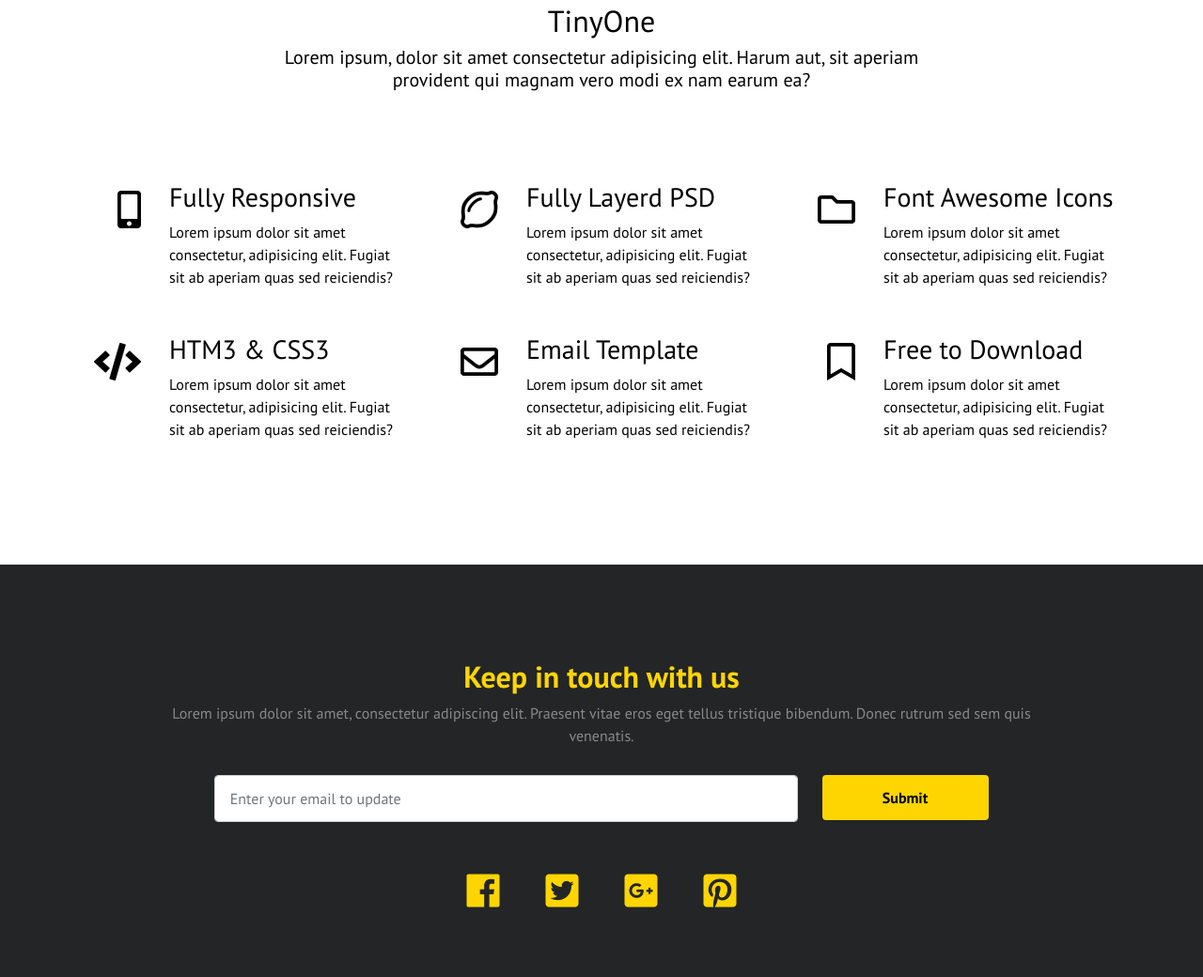
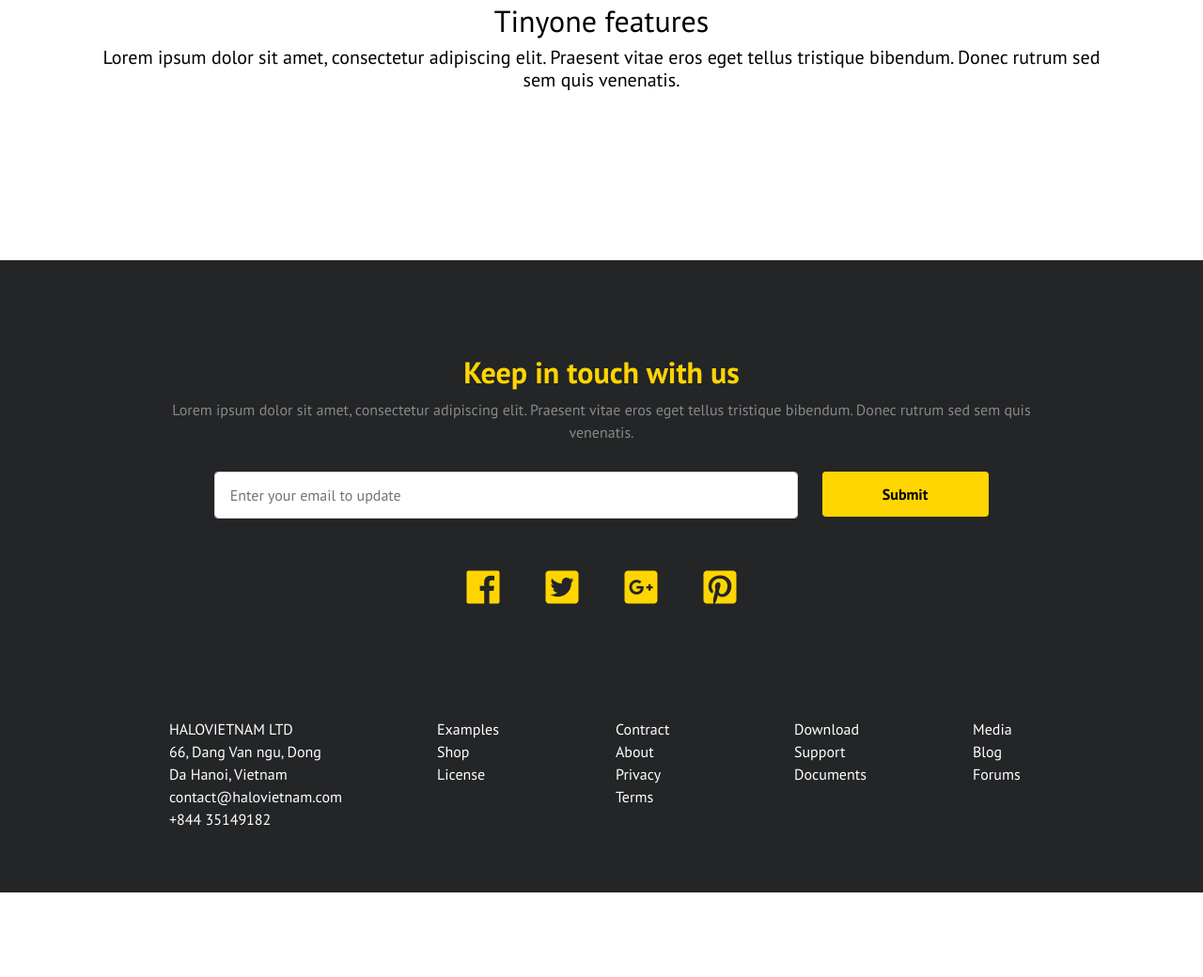
Before and after one commit to rifat-H/TinyOne, a plain HTML site: page index.html in a window 1280 px wide. Shown: the part 786-1826 px from the top of the page at 94% size. After the commit the page ends 1736 px from the top, so only its background shows below. Drawn offline with Linux system fonts and the light colour scheme.

Commit message:
Feature width  bug

```diff
--- a/css/style.scss
+++ b/css/style.scss
@@ -69,6 +69,12 @@ header {
         padding: 15px 0;
     }
 
+    i {
+        &:hover {
+            color: white;
+        }
+    }
+
 
 }
 
@@ -79,6 +85,14 @@ header {
 
 .features {
     padding: 100px 0;
+
+    i {
+        color: black;
+
+        &:hover {
+            color: $mainYellow;
+        }
+    }
 }
 
 .f_title {
@@ -86,7 +100,9 @@ header {
     h5 {
         margin-bottom: 80px;
     }
+
 }
+
 
 // features end
 
@@ -113,36 +129,41 @@ header {
         font-weight: bold;
         padding: 12px 31%;
         margin-left: -32%;
-        &:hover{
+
+        &:hover {
             background-color: #ddbe23;
             border: none;
         }
     }
 
-    input{
+    input {
         padding: 24px 16px;
         width: 91%;
         margin-left: 7%;
     }
 }
 
-.cus_icon{
+.cus_icon {
     color: $mainYellow;
     padding: 43px 2%;
+    &:hover{
+        color: white;
+    }
 }
 
 // social end
 
 // footer start
 
-footer{
+footer {
     background-color: $footerBgc;
     padding-bottom: 50px;
 }
 
-a{
+a {
     color: white;
-    &:hover{
+
+    &:hover {
         color: $mainYellow;
         text-decoration: none;
     }
--- a/index.html
+++ b/index.html
@@ -170,7 +170,6 @@
                 </div>
             </div>
         </div>
-        </div>
     </section>
 
     <!-- slider end -->
@@ -179,112 +178,18 @@
 
     <section class="features">
         <div class="contanier">
-            <div class="container">
-                <!-- title start -->
-                <div class="row">
-                    <div class="col-md-8 offset-md-2">
-                        <div class="f_title">
-                            <h2 class="text-center">TinyOne</h2>
-                            <h5 class="text-center">Lorem ipsum, dolor sit amet consectetur adipisicing elit. Harum
-                                aut, sit aperiam provident
-                                qui magnam vero modi ex nam earum ea?</h5>
-                        </div>
+            <div class="row">
+                <div class="col-md-10 offset-md-1">
+                    <div class="text-center f_title">
+                        <h2>Tinyone features</h2>
+                        <h5>Lorem ipsum dolor sit amet, consectetur adipiscing elit. Praesent vitae eros eget tellus
+                            tristique bibendum. Donec rutrum sed sem quis venenatis.</h5>
                     </div>
-                </div>
-                <!-- title end -->
-
-                <div class="row">
-
-                    <!-- f_item 1 start -->
-                    <div class="col-md-4 my-3">
-                        <div class="row">
-                            <div class="col-md-3 d-md-flex justify-content-end">
-                                <i class="fas fa-mobile-alt"></i>
-                            </div>
-                            <div class="col-md-9">
-                                <h3>Fully Responsive</h3>
-                                <p>Lorem ipsum dolor sit amet consectetur, adipisicing elit. Fugiat sit ab aperiam quas
-                                    sed reiciendis?</p>
-                            </div>
-                        </div>
-                    </div>
-                    <!-- f_item 1 end -->
-                    <!-- f_item 1 start -->
-                    <div class="col-md-4 my-3">
-                        <div class="row">
-                            <div class="col-md-3 d-md-flex justify-content-end">
-                                <i class="far fa-lemon"></i>
-                            </div>
-                            <div class="col-md-9">
-                                <h3>Fully Layerd PSD</h3>
-                                <p>Lorem ipsum dolor sit amet consectetur, adipisicing elit. Fugiat sit ab aperiam quas
-                                    sed reiciendis?</p>
-                            </div>
-                        </div>
-                    </div>
-                    <!-- f_item 1 end -->
-                    <!-- f_item 1 start -->
-                    <div class="col-md-4 my-3">
-                        <div class="row">
-                            <div class="col-md-3 d-md-flex justify-content-end">
-                                <i class="far fa-folder"></i>
-                            </div>
-                            <div class="col-md-9">
-                                <h3>Font Awesome Icons</h3>
-                                <p>Lorem ipsum dolor sit amet consectetur, adipisicing elit. Fugiat sit ab aperiam quas
-                                    sed reiciendis?</p>
-                            </div>
-                        </div>
-                    </div>
-                    <!-- f_item 1 end -->
-                    <!-- f_item 1 start -->
-                    <div class="col-md-4 my-3">
-                        <div class="row">
-                            <div class="col-md-3 d-md-flex justify-content-end">
-                                <i class="fas fa-code"></i>
-                            </div>
-                            <div class="col-md-9">
-                                <h3>HTM3 & CSS3</h3>
-                                <p>Lorem ipsum dolor sit amet consectetur, adipisicing elit. Fugiat sit ab aperiam quas
-                                    sed reiciendis?</p>
-                            </div>
-                        </div>
-                    </div>
-                    <!-- f_item 1 end -->
-                    <!-- f_item 1 start -->
-                    <div class="col-md-4 my-3">
-                        <div class="row">
-                            <div class="col-md-3 d-md-flex justify-content-end">
-                                <i class="far fa-envelope"></i>
-                            </div>
-                            <div class="col-md-9">
-                                <h3>Email Template</h3>
-                                <p>Lorem ipsum dolor sit amet consectetur, adipisicing elit. Fugiat sit ab aperiam quas
-                                    sed reiciendis?</p>
-                            </div>
-                        </div>
-                    </div>
-                    <!-- f_item 1 end -->
-                    <!-- f_item 1 start -->
-                    <div class="col-md-4 my-3">
-                        <div class="row">
-                            <div class="col-md-3 d-md-flex justify-content-end">
-                                <i class="far fa-bookmark"></i>
-                            </div>
-                            <div class="col-md-9">
-                                <h3>Free to Download</h3>
-                                <p>Lorem ipsum dolor sit amet consectetur, adipisicing elit. Fugiat sit ab aperiam quas
-                                    sed reiciendis?</p>
-                            </div>
-                        </div>
-                    </div>
-                    <!-- f_item 1 end -->
-
-
                 </div>
             </div>
         </div>
     </section>
+
 
     <!-- feature end -->
 
@@ -298,7 +203,7 @@
                         <h2>Keep in touch with us</h2>
                         <p>Lorem ipsum dolor sit amet, consectetur adipiscing elit. Praesent vitae eros eget tellus
                             tristique bibendum. Donec rutrum sed sem quis venenatis.</p>
-                        <!-- form -->
+
                         <form>
                             <div class="row">
                                 <div class="col-md-9 col-7">
@@ -318,7 +223,6 @@
                     </div>
                 </div>
             </div>
-
         </div>
     </section>
 
@@ -347,26 +251,27 @@
                 </div>
                 <div class="col-md-1 offset-md-1">
                     <ul class="list-unstyled text-white">
-                        <li>Contract</li>
-                        <li>About</li>
-                        <li>Privacy</li>
-                        <li>Terms</li>
+                        <li><a href="#">Contract</a></li>
+                        <li><a href="#">About</a></li>
+                        <li><a href="#">Privacy</a></li>
+                        <li><a href="#">Terms</a></li>
                     </ul>
                 </div>
                 <div class="col-md-1 offset-md-1">
                     <ul class="list-unstyled text-white">
-                        <li>Download</li>
-                        <li>Support</li>
-                        <li>Documents</li>
+                        <li><a href="#">Download</a></li>
+                        <li><a href="#">Support</a></li>
+                        <li><a href="#">Documents</a></li>
                     </ul>
                 </div>
                 <div class="col-md-1 offset-md-1">
                     <ul class="list-unstyled text-white">
-                        <li>Media</li>
-                        <li>Blog</li>
-                        <li>Forums</li>
+                        <li><a href="#">Media</a></li>
+                        <li><a href="#">Blog</a></li>
+                        <li><a href="#">Forums</a></li>
                     </ul>
                 </div>
+            </div>
             </div>
     </footer>
 
```
Also changed, not shown: css/style.css, 1 other file.
